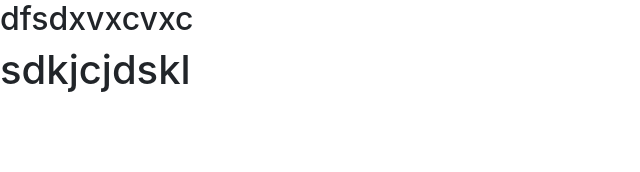
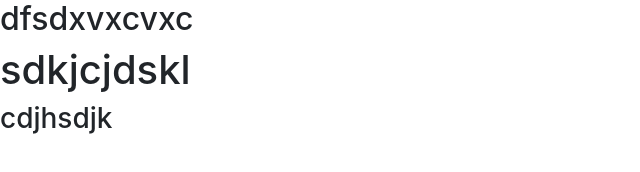
Before and after one commit to com-ai/textDemo, a plain HTML site: page index.html in a window 1280 px wide. Shown: the whole page, without its empty margins (0-640 px from the left). Drawn offline with nearby package versions, Linux system fonts and the light colour scheme.

Commit message:
sdasdsadas

```diff
--- a/index.html
+++ b/index.html
@@ -11,6 +11,7 @@
 <body>
     <h2>dfsdxvxcvxc</h2>
     <h1>sdkjcjdskl</h1>
+    <h3>cdjhsdjk</h3>
 </body>
 
 </html>
```
Also changed, not shown: 1 other file.
